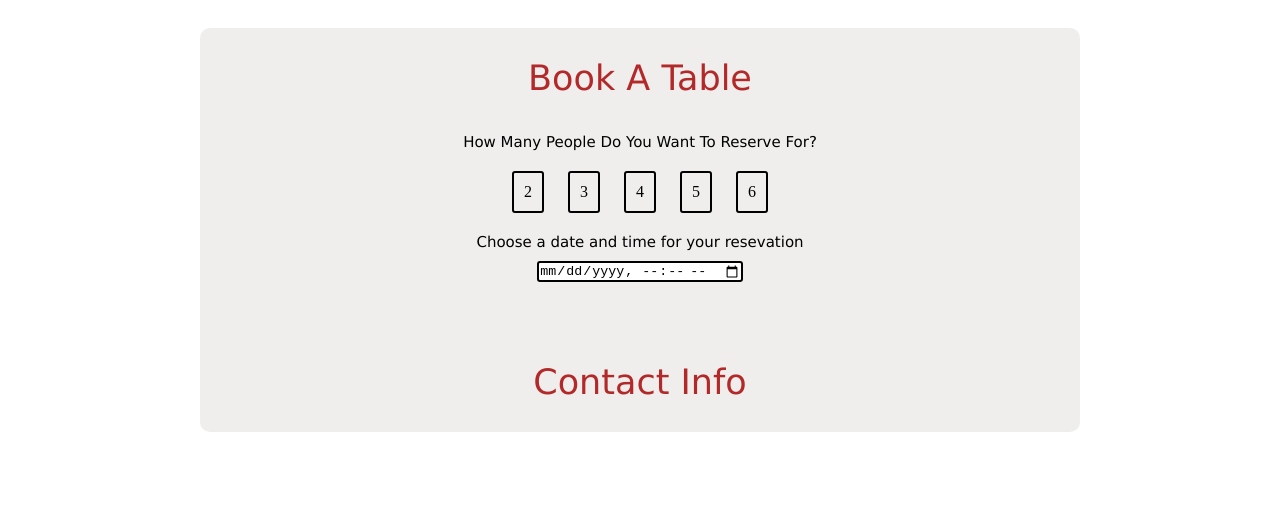
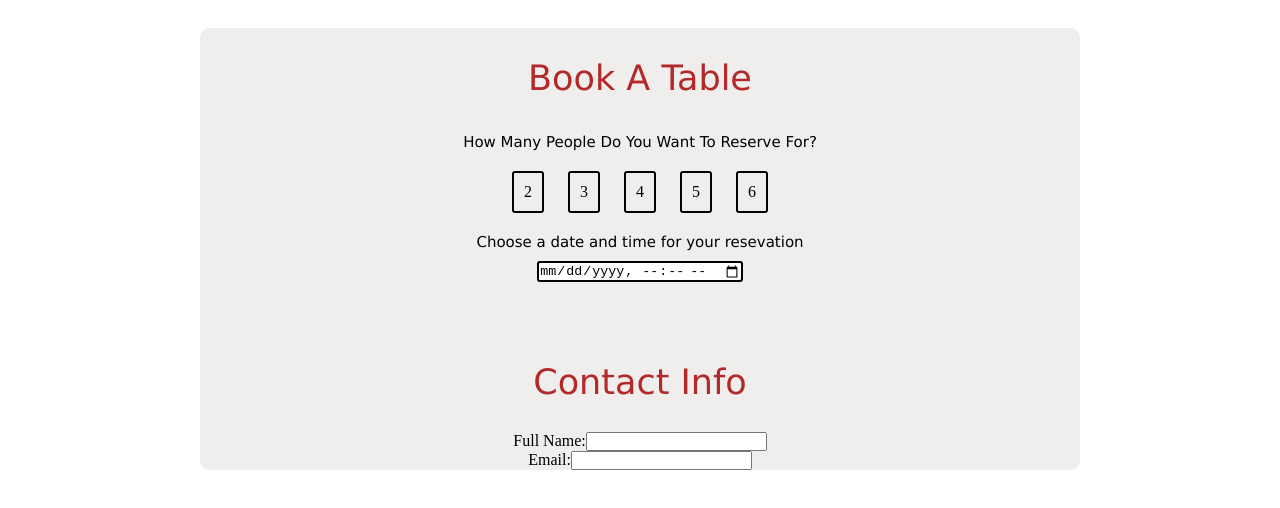
Before and after one commit to Leif64/Projekt-workshop, a plain HTML site: page book.html in a window 1280 px wide. Shown: the part 122-630 px from the top of the page. Drawn offline with Linux system fonts and the light colour scheme.

Commit message:
loginform

```diff
--- a/book.html
+++ b/book.html
@@ -44,6 +44,15 @@
     </div>
 
     <h2 class="bookhead">Contact Info</h2>
+
+    <div class=Fullname>
+    <p>Full Name:</p>
+    <input type="text" name="Full Name" id="Full.Name">
+    </div>
+    <div class="Email">
+        <p>Email:</p>
+        <input type="text" name="Email" id="Email">
+    </div>
 </div>
 
 </body>
--- a/style.css
+++ b/style.css
@@ -209,3 +209,15 @@ nav a {
       border: 2px solid black;
       border-radius: 3px;
   }
+
+  .Fullname {
+      display: flex;
+      flex-direction: row;
+      justify-content: center;
+  }
+
+  .Email {
+      display: flex;
+      flex-direction: row;
+      justify-content: center;
+  }
```
